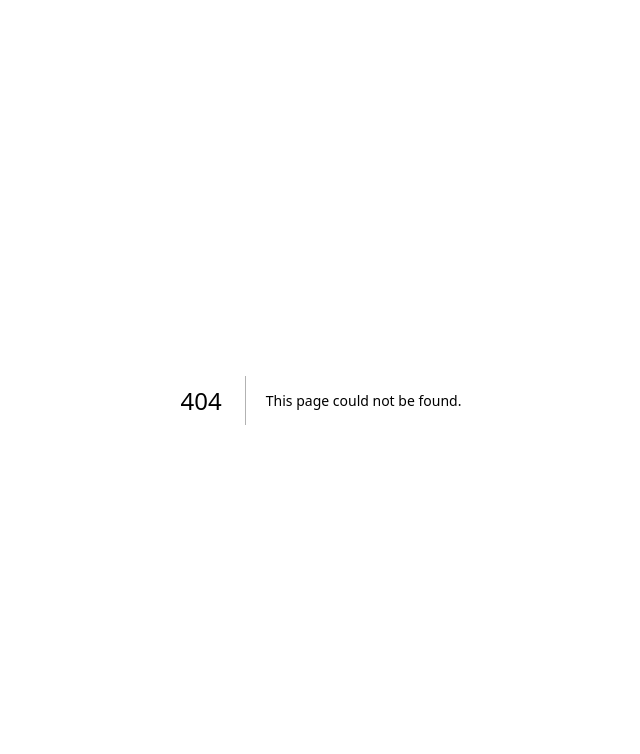
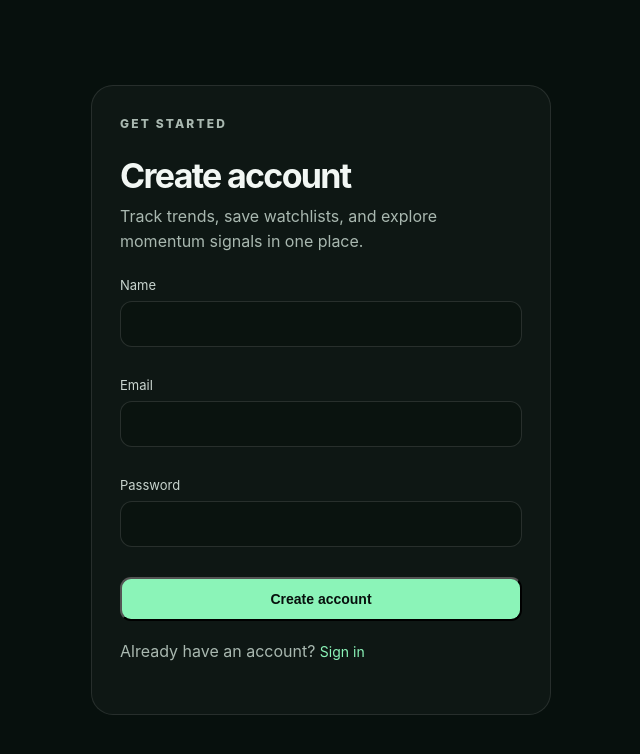
Before and after one commit to vniranjan153-max/TrendPulse-AI, a Next.js app in the folder frontend/: page /register in a window 1280 px wide. Before the commit this address had no page. Shown: the top 754 px of the page, without its empty margins (319-959 px from the left). Built offline with nearby package versions, Linux system fonts and the light colour scheme; no server answers.

Commit message:
feat(frontend): add register page

```diff
--- /dev/null
+++ b/frontend/app/register/page.tsx
@@ -0,0 +1,76 @@
+"use client";
+
+import Link from "next/link";
+import { useRouter } from "next/navigation";
+import { FormEvent, useState } from "react";
+
+const API_URL = process.env.NEXT_PUBLIC_API_URL ?? "http://localhost:8000";
+
+export default function RegisterPage() {
+  const router = useRouter();
+  const [name, setName] = useState("");
+  const [email, setEmail] = useState("");
+  const [password, setPassword] = useState("");
+  const [error, setError] = useState<string | null>(null);
+  const [loading, setLoading] = useState(false);
+
+  async function onSubmit(event: FormEvent<HTMLFormElement>) {
+    event.preventDefault();
+    setError(null);
+    setLoading(true);
+
+    try {
+      const response = await fetch(`${API_URL}/api/auth/register`, {
+        method: "POST",
+        headers: { "Content-Type": "application/json" },
+        body: JSON.stringify({ name, email, password }),
+      });
+
+      const data = await response.json();
+      if (!response.ok) {
+        throw new Error(data.detail ?? "Registration failed");
+      }
+
+      localStorage.setItem("trendpulse_access_token", data.access_token);
+      localStorage.setItem("trendpulse_refresh_token", data.refresh_token);
+      router.push("/dashboard");
+    } catch (err) {
+      setError(err instanceof Error ? err.message : "Registration failed");
+    } finally {
+      setLoading(false);
+    }
+  }
+
+  return (
+    <main className="authShell">
+      <section className="authCard">
+        <p className="kicker">GET STARTED</p>
+        <h1>Create account</h1>
+        <p>Track trends, save watchlists, and explore momentum signals in one place.</p>
+
+        <form onSubmit={onSubmit} className="stack">
+          <div className="field">
+            <label htmlFor="name">Name</label>
+            <input id="name" value={name} onChange={(e) => setName(e.target.value)} required />
+          </div>
+          <div className="field">
+            <label htmlFor="email">Email</label>
+            <input id="email" type="email" value={email} onChange={(e) => setEmail(e.target.value)} required />
+          </div>
+          <div className="field">
+            <label htmlFor="password">Password</label>
+            <input id="password" type="password" value={password} onChange={(e) => setPassword(e.target.value)} required />
+          </div>
+          {error ? <p className="muted">{error}</p> : null}
+          <button className="button primary" type="submit" disabled={loading}>
+            {loading ? "Creating…" : "Create account"}
+          </button>
+        </form>
+
+        <p style={{ marginTop: 18 }}>
+          Already have an account? <Link className="textLink" href="/login">Sign in</Link>
+        </p>
+      </section>
+    </main>
+  );
+}
```
